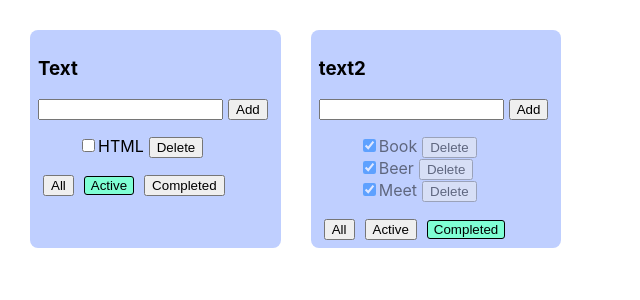
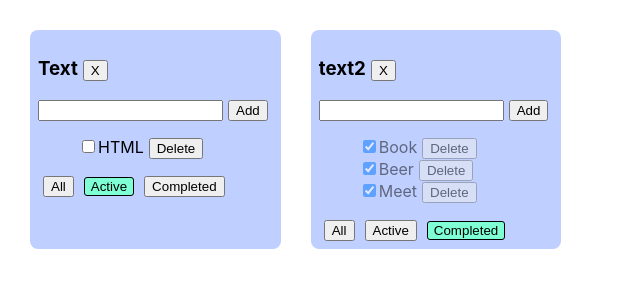
Before and after one commit to VitoZMX/To-Do-List-React, a React (Create React App) app: page / in a window 1280 px wide. Shown: the top 300 px of the page, without its empty margins (0-640 px from the left). Built offline with nearby package versions, Linux system fonts and the light colour scheme.

Commit message:
feat: add remove list (05)

```diff
--- a/src/App.tsx
+++ b/src/App.tsx
@@ -47,6 +47,14 @@ function App() {
         setTodoList([...todolists])
     }
 
+    function removeToDoList(todolistId: string) {
+        let filteredTodolist = todolists.filter(el => el.id !== todolistId)
+        setTodoList(filteredTodolist)
+
+        delete tasksObj[todolistId]
+        setTasksObj({...tasksObj})
+    }
+
     let todolistId1 = v1()
     let todolistId2 = v1()
 
@@ -89,7 +97,8 @@ function App() {
                                 changeFilter={changeFilter}
                                 addTask={addTask}
                                 changeTaskStatus={changeStatus}
-                                filter={tl.filter}/>
+                                filter={tl.filter}
+                                removeToDoList={removeToDoList}/>
                         )
                     }
                 )
--- a/src/Todolist.tsx
+++ b/src/Todolist.tsx
@@ -16,6 +16,7 @@ type ToDoListPropsType = {
     addTask: (title: string, todolistId: string) => void
     changeTaskStatus: (taskId: string, isDone: boolean, todolistId: string) => void
     filter: FilterValuesType
+    removeToDoList: (todolistId: string) => void
 }
 
 export function Todolist(props: ToDoListPropsType) {
@@ -44,10 +45,13 @@ export function Todolist(props: ToDoListPropsType) {
     const onAllClickHandler = () => props.changeFilter('all', props.id)
     const onActiveClickHandler = () => props.changeFilter('active', props.id)
     const onCompletedClickHandler = () => props.changeFilter('completed', props.id)
+    const removeToDoList = () => props.removeToDoList(props.id)
 
     return (
         <div style={{background: '#bfcfff', borderRadius: '8px', padding: '8px'}}>
-            <h3>{props.title}</h3>
+            <h3>{props.title}
+                <button onClick={removeToDoList}>X</button>
+            </h3>
             <div>
                 <input value={newTaskTitle}
                        onChange={onNewTitleChangeHandler}
```
